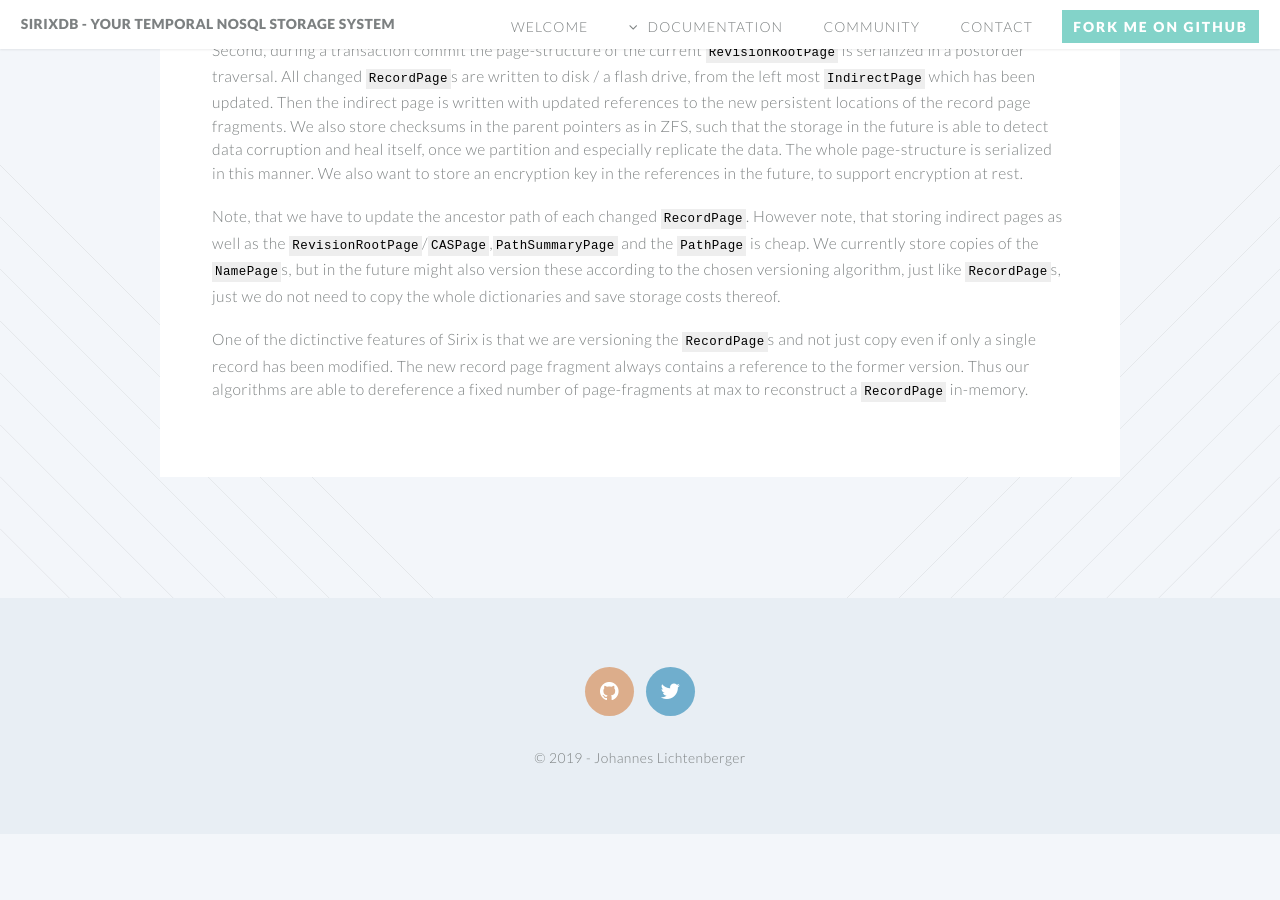
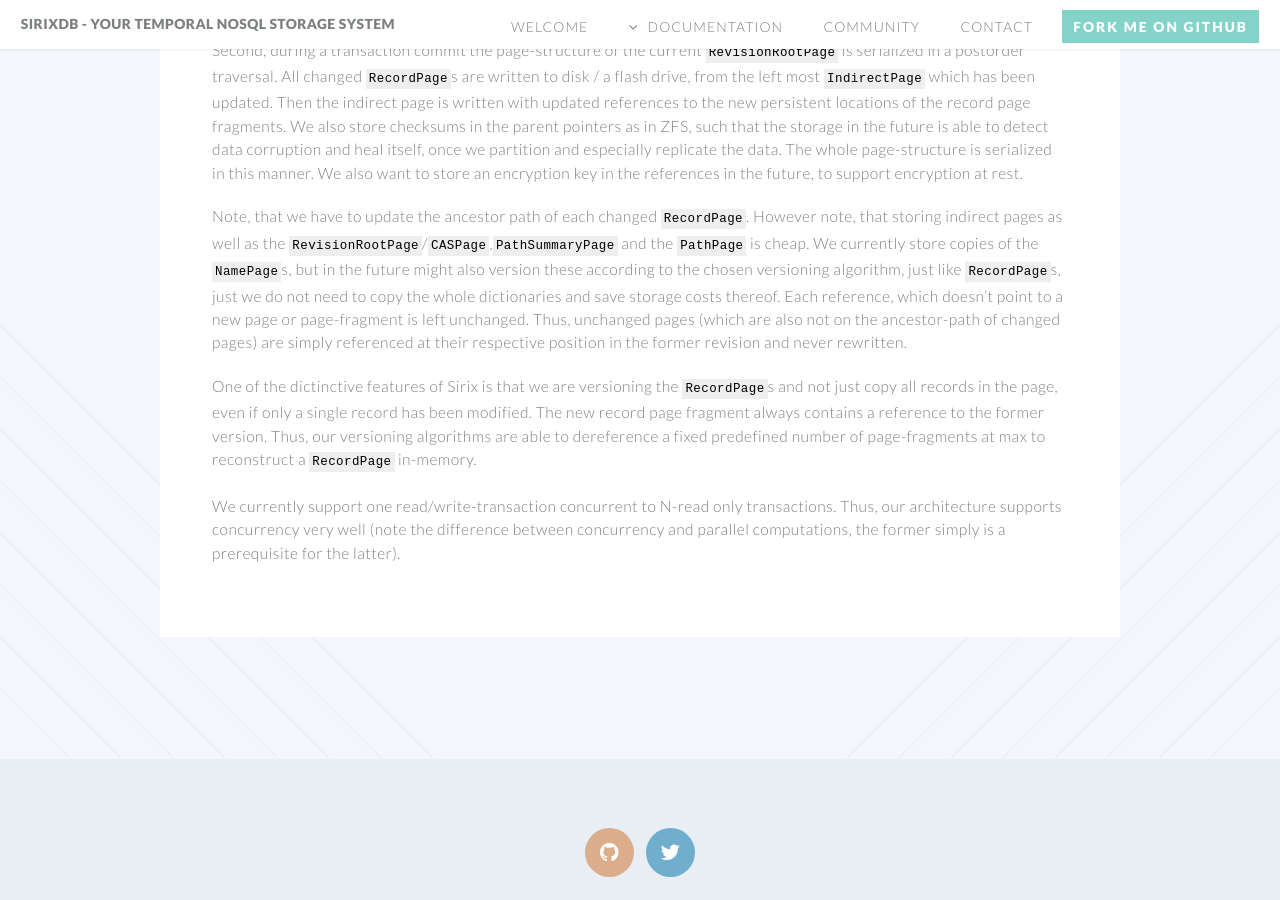
Before and after one commit to sirixdb/sirixdb.github.io, a Jekyll site: the page built from architecture.md, in a window 1280 px wide and 900 px high, scrolled down 3803 px. Built offline with Jekyll 4.4.1, drawn with Linux system fonts in a browser that asks for light colours; our own code applies the rules of GitHub Pages for plain Markdown files; before the commit the page ends 4637 px from its top, so only the background shows below that.

Commit message:
Update architecture.md

```diff
--- a/architecture.md
+++ b/architecture.md
@@ -56,6 +56,8 @@ The next figure depicts what happens during a transaction-commit.
 
 We assume that we have inserted/updated/deleted a record in the leftmost RecordPage. What happens is that depending on the versioning algorithm the modified record as well as probably some other records of the page are copied to a new page fragment. First, all changes are stored in an in-memory transaction (intent) log, which can be persisted, if needed. Second, during a transaction commit the page-structure of the current `RevisionRootPage` is serialized in a postorder traversal. All changed `RecordPage`s are written to disk / a flash drive, from the left most `IndirectPage` which has been updated. Then the indirect page is written with updated references to the new persistent locations of the record page fragments. We also store checksums in the parent pointers as in ZFS, such that the storage in the future is able to detect data corruption and heal itself, once we partition and especially replicate the data. The whole page-structure is serialized in this manner. We also want to store an encryption key in the references in the future, to support encryption at rest.
 
-Note, that we have to update the ancestor path of each changed `RecordPage`. However note, that storing indirect pages as well as the `RevisionRootPage`/`CASPage`,`PathSummaryPage` and the `PathPage` is cheap. We currently store copies of the `NamePage`s, but in the future might also version these according to the chosen versioning algorithm, just like `RecordPage`s, just we do not need to copy the whole dictionaries and save storage costs thereof.
+Note, that we have to update the ancestor path of each changed `RecordPage`. However note, that storing indirect pages as well as the `RevisionRootPage`/`CASPage`,`PathSummaryPage` and the `PathPage` is cheap. We currently store copies of the `NamePage`s, but in the future might also version these according to the chosen versioning algorithm, just like `RecordPage`s, just we do not need to copy the whole dictionaries and save storage costs thereof. Each reference, which doesn't point to a new page or page-fragment is left unchanged. Thus, unchanged pages (which are also not on the ancestor-path of changed pages) are simply referenced at their respective position in the former revision and never rewritten.
 
-One of the dictinctive features of Sirix is that we are versioning the `RecordPage`s and not just copy even if only a single record has been modified. The new record page fragment always contains a reference to the former version. Thus our algorithms are able to dereference a fixed number of page-fragments at max to reconstruct a `RecordPage` in-memory.
+One of the dictinctive features of Sirix is that we are versioning the `RecordPage`s and not just copy all records in the page, even if only a single record has been modified. The new record page fragment always contains a reference to the former version. Thus, our versioning algorithms are able to dereference a fixed predefined number of page-fragments at max to reconstruct a `RecordPage` in-memory.
+
+We currently support one read/write-transaction concurrent to N-read only transactions. Thus, our architecture supports concurrency very well (note the difference between concurrency and parallel computations, the former simply is a prerequisite for the latter).
```
